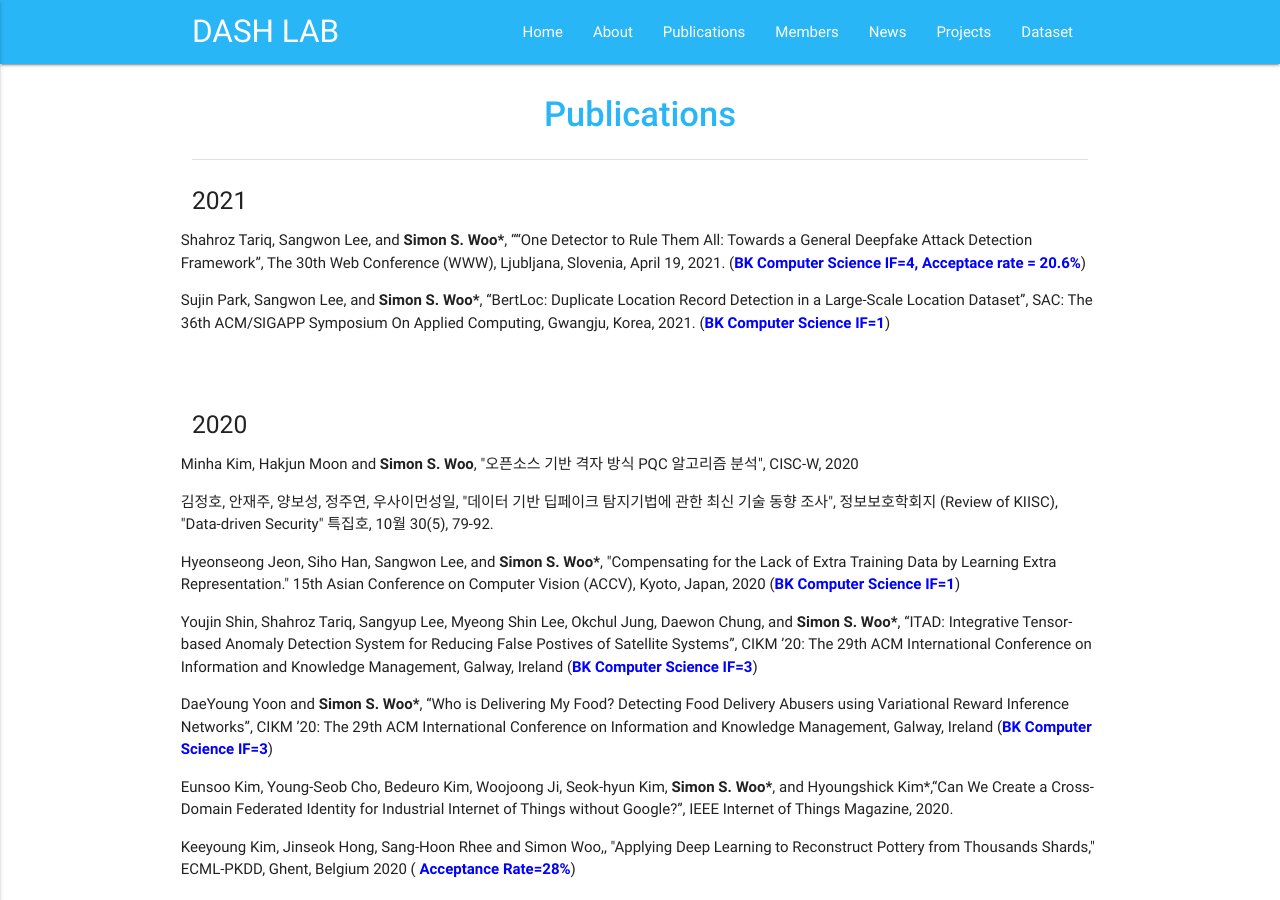
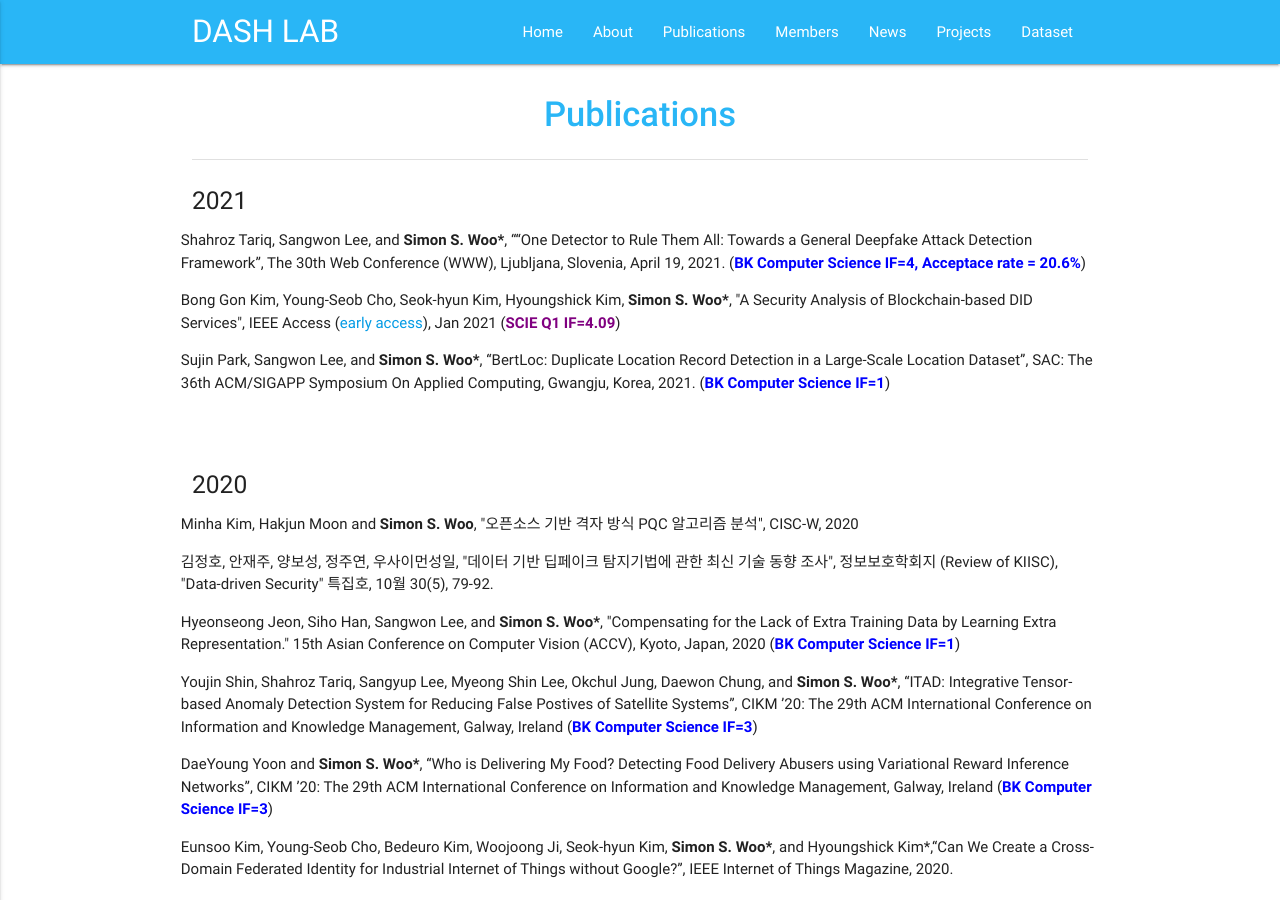
Before and after one commit to Yurim990507/DASH-Lab.github.io, a Jekyll site: the page built from example2.md, in a window 1280 px wide and 900 px high. Built offline with Jekyll 4.4.1, drawn with Linux system fonts in a browser that asks for light colours.

Commit message:
Update example2.md

```diff
--- a/example2.md
+++ b/example2.md
@@ -13,6 +13,9 @@ permalink: /Publications/
     <div class="row">
 
 <p> Shahroz Tariq, Sangwon Lee, and <b>Simon S. Woo*</b>, ““One Detector to Rule Them All: Towards a General Deepfake Attack Detection Framework”, The 30th Web Conference (WWW),  Ljubljana, Slovenia, April 19, 2021.  (<b><font color='blue'>BK Computer Science IF=4,  Acceptace rate = 20.6%</font></b>)</p>
+
+<p> Bong Gon Kim, Young-Seob Cho, Seok-hyun Kim, Hyoungshick Kim, <b>Simon S. Woo*</b>, "A Security Analysis of Blockchain-based DID Services", IEEE Access (<a href="https://ieeexplore.ieee.org/document/9336711/authors#authors">early access</a>), Jan 2021 (<b><font color='purple'>SCIE Q1 IF=4.09</font></b>) </p>
+
 
 <p> Sujin Park, Sangwon Lee, and <b>Simon S. Woo*</b>, “BertLoc: Duplicate Location Record Detection in a Large-Scale Location Dataset”, SAC: The 36th ACM/SIGAPP Symposium On Applied Computing, Gwangju, Korea, 2021.  (<b><font color='blue'>BK Computer Science IF=1</font></b>)</p>
 
```
